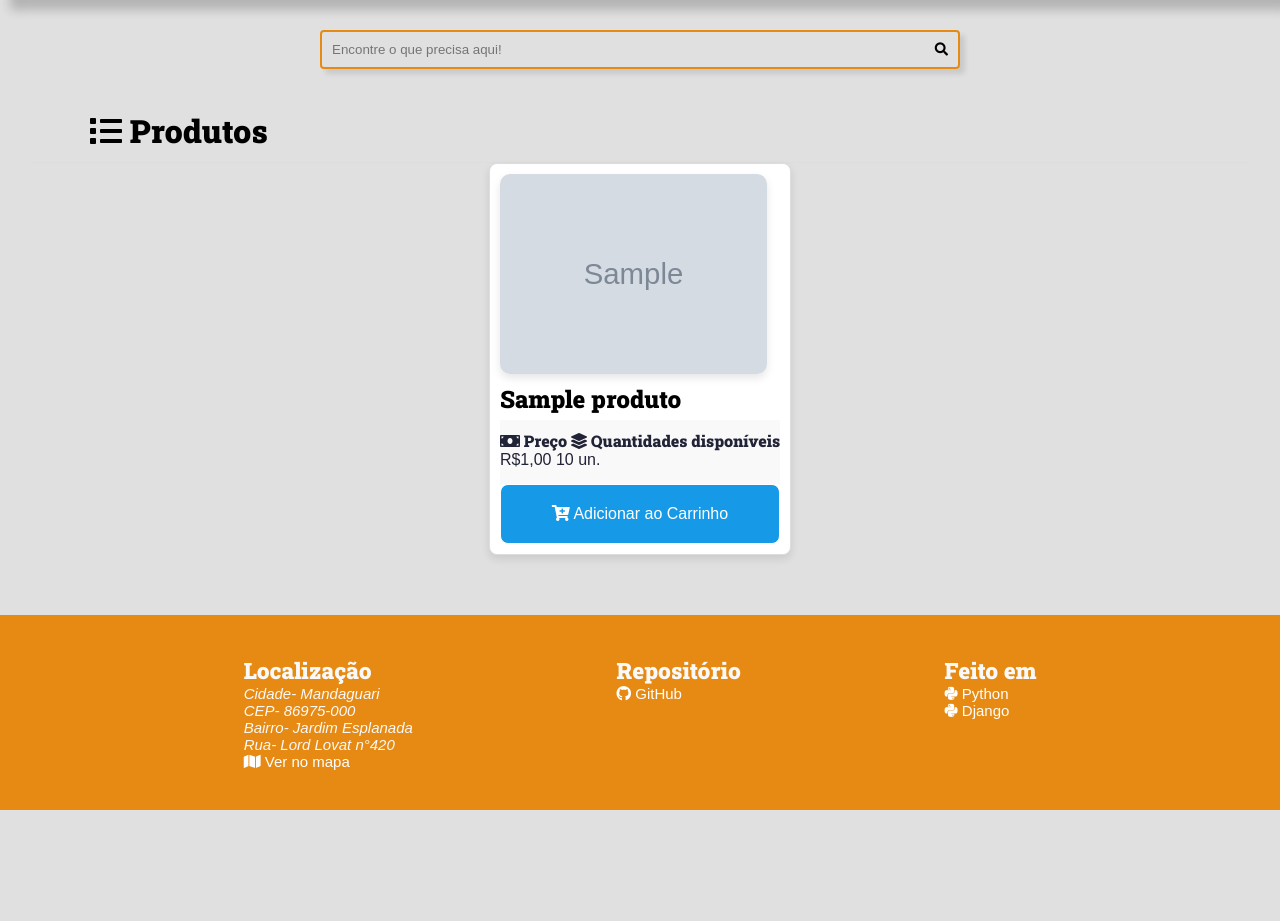
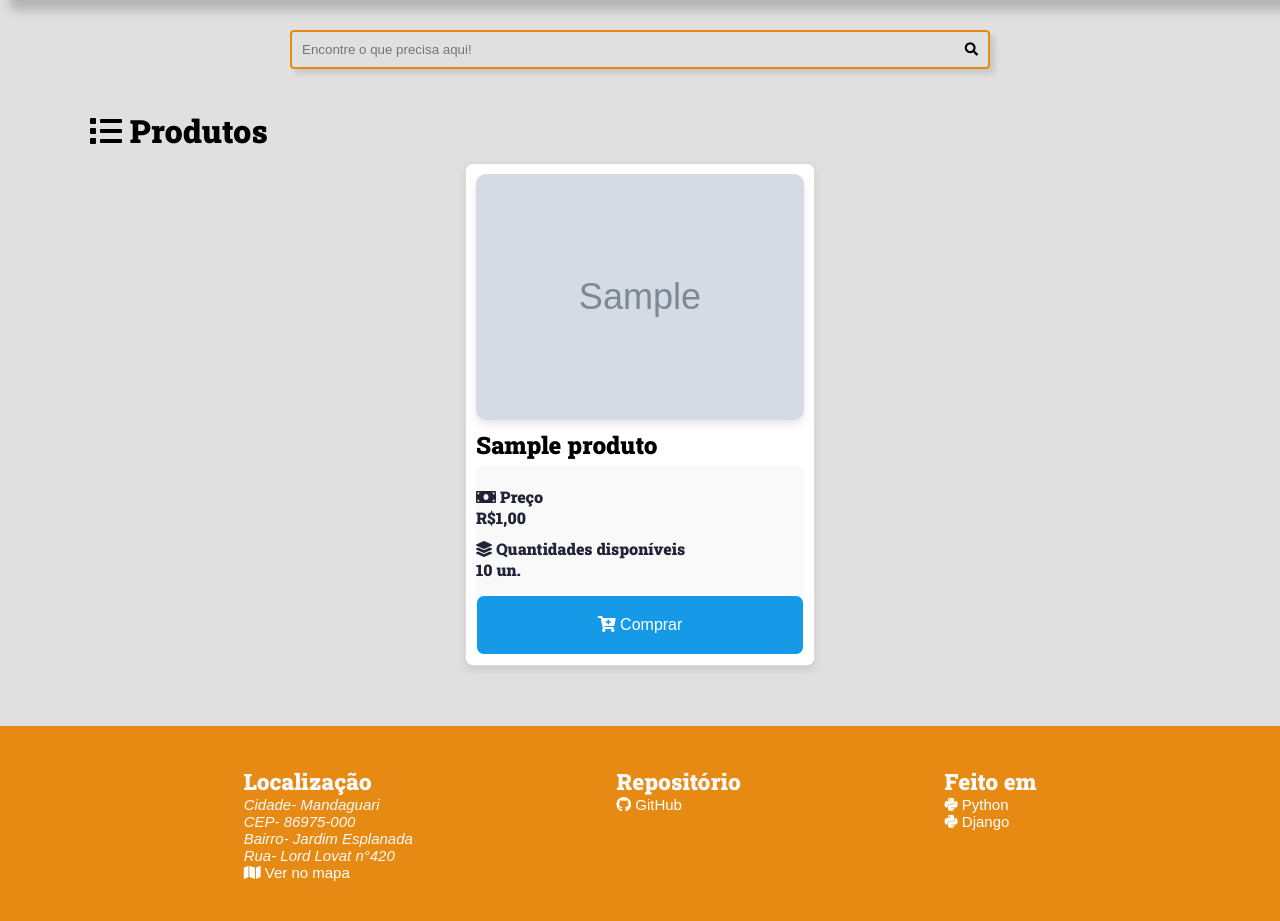
Before and after one commit to FelipeTreis/mercadinho_ti, a Django app: page / in a window 1280 px wide. Shown: the part 113-1034 px from the top of the page. Before the commit the page ends 923 px from the top, so only its background shows below. Run offline with Django 5.2, Linux system fonts and the light colour scheme; tables that the repository leaves empty hold one stand-in row (values such as "Sample post"); grey boxes marked "Sample" are stand-in pictures.

Commit message:
Ajustado estilos do css

```diff
--- a/app/base_statics/global/css/styles.css
+++ b/app/base_statics/global/css/styles.css
@@ -10,6 +10,8 @@
   --color-black: #000;
   --color-red: #e01717;
   --color-red-hover: #be1616;
+  --color-green: #17e049;
+  --color-green-hover: #18b940;
 
   --color-gray-0: #f9f9f9;
   --color-gray-1: #e0e0e0;
@@ -88,7 +90,7 @@ img {
 
 .search-form {
   border: 0.2rem solid var(--color-primary-dark);
-  max-width: 64rem;
+  max-width: 70rem;
   margin: 0 auto;
   border-radius: 0.4rem;
   position: relative;
@@ -143,7 +145,7 @@ img {
 
 .main-content-list {
   display: grid;
-  grid-template-columns: repeat(auto-fit, minmax(340px, 1fr));
+  grid-template-columns: repeat(auto-fit, minmax(250px, 1fr));
   gap: var(--spacing-gutter-large);
 }
 
@@ -158,9 +160,10 @@ img {
 
 .product img {
   max-width: 100%;
-  height: 20rem;
+  height: auto;
   border-radius: 10px;
   box-shadow: 0 4px 8px rgba(0, 0, 0, 0.1);
+  object-fit: cover;
 }
 
 .product-list-item {
@@ -171,7 +174,7 @@ img {
   border: 1px solid #ddd;
   border-radius: 8px;
   box-shadow: 0 4px 8px rgba(0, 0, 0, 0.1);
-  height: fit-content;
+  height: auto;
 }
 
 .product-list-item:hover {
@@ -216,6 +219,7 @@ img {
 
 .product-meta-title {
   font-size: 1.6rem;
+  padding-top: 1rem;
 }
 
 .header-list-container {
@@ -343,7 +347,6 @@ img {
 }
 
 .checkout-section button {
-  background: var(--color-primary);
   display: block;
   color: var(--color-white);
   text-decoration: none;
@@ -356,12 +359,24 @@ img {
   width: 25rem;
 }
 
+.add-product button {
+  background: var(--color-gray-5);
+}
+
+.finish-buy button {
+  background: var(--color-green);
+}
+
 .out-product button{
   background: var(--color-red);
 }
 
-.checkout-section button:hover {
-  background-color: var(--color-primary-hover);
+.add-product button:hover {
+  background: var(--color-gray-7);
+}
+
+.finish-buy button:hover {
+  background: var(--color-green-hover);
 }
 
 .out-product button:hover{
--- a/app/base_templates/templates/app/partials/produtos.html
+++ b/app/base_templates/templates/app/partials/produtos.html
@@ -13,21 +13,25 @@
         <div class="product-servings">
             <h3 class="product-meta-title">
                 <i class="fas fa-money-bill"></i> Preço
+                <div class="product-meta-text">R${{ item.produto.preco }}</div>
+            </h3>
+            <h3 class="product-meta-title">
                 <i class="fas fa-solid fa-layer-group"></i> Quantidades disponíveis
+                <div class="product-meta-text">{{ item.quantidade }} un.</div>
             </h3>
-            <div class="product-meta-text">R${{ item.produto.preco }} {{ item.quantidade }} un.</div>
         </div>
     </div>
 
     <footer class="product-footer">
         {% if item.quantidade == 0 %}
             <div class="product-unavailable">
+                <i class="fas fa-times-circle"></i>
                 <span>Produto Indisponível</span>
             </div>
         {% else %}
             <a class="product-read-more button button-dark button-full-width" href="{% url 'adicionar_ao_carrinho' item.produto.id %}">
                 <i class="fas fa-solid fa-cart-plus"></i>
-                <span>Adicionar ao Carrinho</span>
+                <span>Comprar </span>
             </a>
         {% endif %}
     </footer>
```
Also changed, not shown: app/base_templates/templates/app/pages/ver_carrinho.html (+22 -12 lines).
